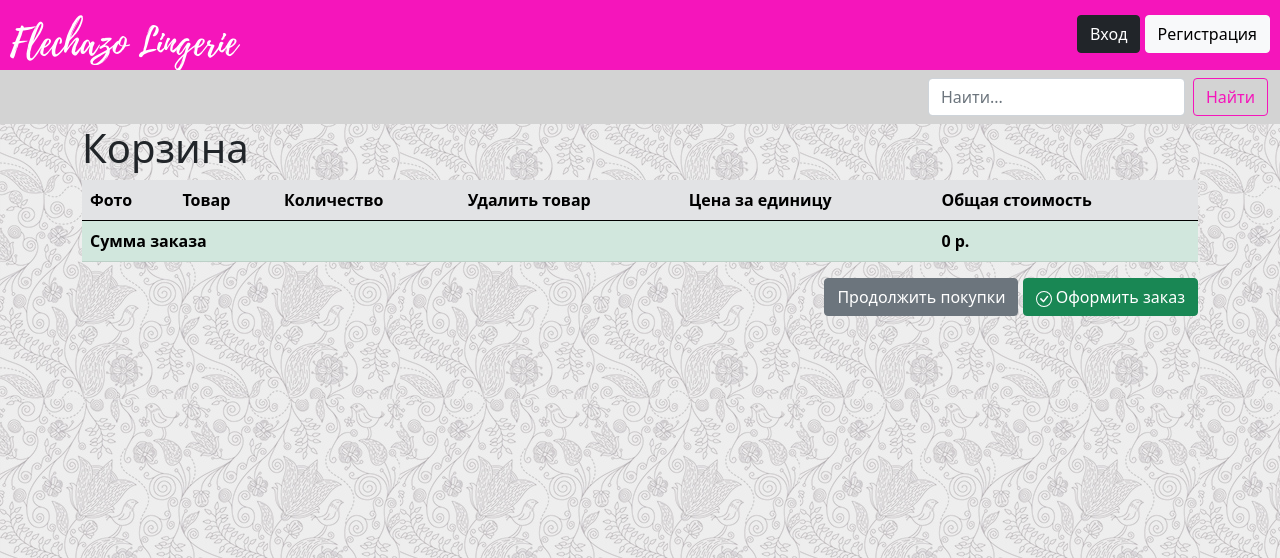
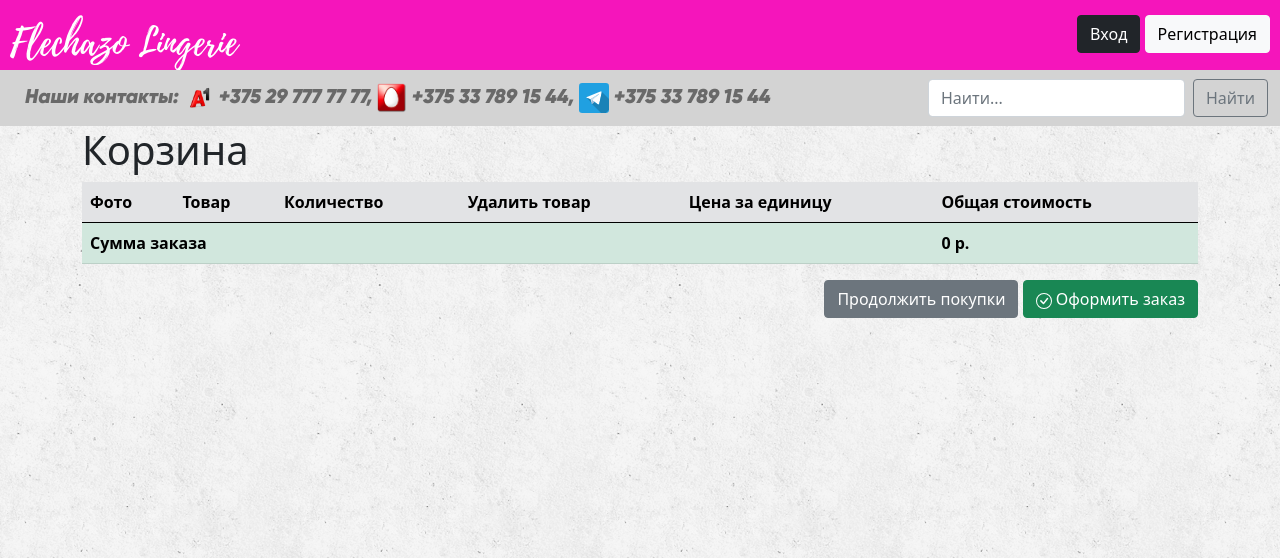
Before and after one commit to OlgaUsovich/finalProject, a Django app: page /cart/ in a window 1280 px wide. Shown: the top 558 px of the page. Run offline with Django 3.2, Linux system fonts and the light colour scheme; some libraries are stand-ins or nearby versions.

Commit message:
Fixed link from cart to product. Added function get_label to cart.py

```diff
--- a/cart/cart.py
+++ b/cart/cart.py
@@ -1,25 +1,20 @@
 from decimal import Decimal
 from django.conf import settings
+from django.urls import reverse
+
 from products.models import Product
 
 
 class Cart:
 
     def __init__(self, request):
-        """
-        Инициализируем корзину
-        """
         self.session = request.session
         cart = self.session.get(settings.CART_SESSION_ID)
         if not cart:
-            # save an empty cart in the session
             cart = self.session[settings.CART_SESSION_ID] = {}
         self.cart = cart
 
     def add(self, product, quantity=1, update_quantity=False):
-        """
-        Добавить продукт в корзину или обновить его количество.
-        """
         product_id = str(product.id)
         if product_id not in self.cart:
             self.cart[product_id] = {'quantity': 0,
@@ -31,26 +26,17 @@ class Cart:
         self.save()
 
     def save(self):
-        # Обновление сессии cart
         self.session[settings.CART_SESSION_ID] = self.cart
-        # Отметить сеанс как "измененный", чтобы убедиться, что он сохранен
         self.session.modified = True
 
     def remove(self, product):
-        """
-        Удаление товара из корзины.
-        """
         product_id = str(product.id)
         if product_id in self.cart:
             del self.cart[product_id]
             self.save()
 
     def __iter__(self):
-        """
-        Перебор элементов в корзине и получение продуктов из базы данных.
-        """
         product_ids = self.cart.keys()
-        # получение объектов product и добавление их в корзину
         products = Product.objects.filter(id__in=product_ids)
         for product in products:
             self.cart[str(product.id)]['product'] = product
@@ -61,19 +47,21 @@ class Cart:
             yield item
 
     def __len__(self):
-        """
-        Подсчет всех товаров в корзине.
-        """
         return sum(item['quantity'] for item in self.cart.values())
 
     def get_total_price(self):
-        """
-        Подсчет стоимости товаров в корзине.
-        """
         return sum(Decimal(item['price']) * item['quantity'] for item in
                    self.cart.values())
 
     def clear(self):
-        # удаление корзины из сессии
         del self.session[settings.CART_SESSION_ID]
         self.session.modified = True
+
+    def get_label(self):
+        quantity = sum(item['quantity'] for item in self.cart.values())
+        if quantity % 10 == 1 and quantity % 100 != 11:
+            return 'товар'
+        elif quantity in (2, 3, 4) and quantity not in (12, 13, 14):
+            return 'товара'
+        else:
+            return 'товаров'
--- a/common_static/base.css
+++ b/common_static/base.css
@@ -44,7 +44,7 @@
 }
 
 .back {
-    background-image: url(backgrounds/background.jpg);
+    background-image: url(backgrounds/background80.png);
 }
 
 .detail_img {
@@ -91,3 +91,13 @@
     text-decoration: none;
     color: white;
 }
+
+.contacts {
+    font-family: "Gilroy";
+    text-decoration: none;
+    color: dimgrey;
+}
+
+.contacts:hover {
+    color: #f515bb;
+}
--- a/templates/base.html
+++ b/templates/base.html
@@ -26,7 +26,7 @@
             {% if cart|length > 0 %}
                 Ваша корзина:<br>
                 <a class="cart-lit-prod" href="{% url "cart:cart_detail" %}">
-                    {{ total_items }} товар(ов),
+                    {{ total_items }} {{ cart.get_label }},
                     {{ cart.get_total_price }} р.
                 </a>
             {% endif %}
@@ -52,13 +52,24 @@
         {% endif %}
     </div>
 </header>
-<nav class="navbar text-end" style="background-color: lightgrey;">
+<nav class="navbar" style="background-color: lightgrey;">
     <div class="container-fluid">
-        <div class="navbar-toggler"></div>
+        <div class="navbar-toggler">
+            <span class="product-name-detail">Наши контакты:</span>
+            <span class="product-name-detail"><a class="contacts" href="tel:+375297777777"><img style="height: 30px; width: 30px;"
+                                                                        src="{% static 'icons/A1.png' %}">
+                +375 29 777 77 77</a>, <a class="contacts"
+                                          href="tel:+375337891544"><img style="height: 30px; width: 30px;"
+                                                                        src="{% static 'icons/mts.png' %}"> +375 33 789 15 44</a>, <a
+                    class="contacts"
+                    href="tg://resolve?domain=volha_me">
+                <img style="height: 30px; width: 30px;" src="{% static 'icons/telegram.svg' %}"> +375 33 789 15 44</a>
+            </span>
+        </div>
         <form class="d-flex" action="{% url 'products:search' %}">
             <input class="form-control me-2" type="search" placeholder="Наити..." aria-label="Поиск" name="q"
                    value="{{ request.GET.q }}">
-            <button class="btn btn-outline-light" style="color: #f515bb; border-color: #f515bb" type="submit">Найти
+            <button class="btn btn-outline-secondary" type="submit">Найти
             </button>
         </form>
     </div>
--- a/templates/cart/detail.html
+++ b/templates/cart/detail.html
@@ -22,7 +22,7 @@
                 {% with product=item.product %}
                     <tr class="table-light">
                         <td>
-                            <a href="{{ item.get_absolute_url }}">
+                            <a href="{% url 'products:detail' id=product.id %}">
                                 {% if product.productimage_set.all %}
                                 <img style="width: 200px" alt="Картинка товара {{ product }}"
                                      src="{{ product.productimage_set.first.image.url }}">
```
Also changed, not shown: common_static/backgrounds/background43.png (added), common_static/backgrounds/background62.jpg (added), common_static/backgrounds/background80.png (added), common_static/icons/A1.png (added), common_static/icons/mts.png (added), common_static/icons/telegram.svg (added), db.sqlite3.
